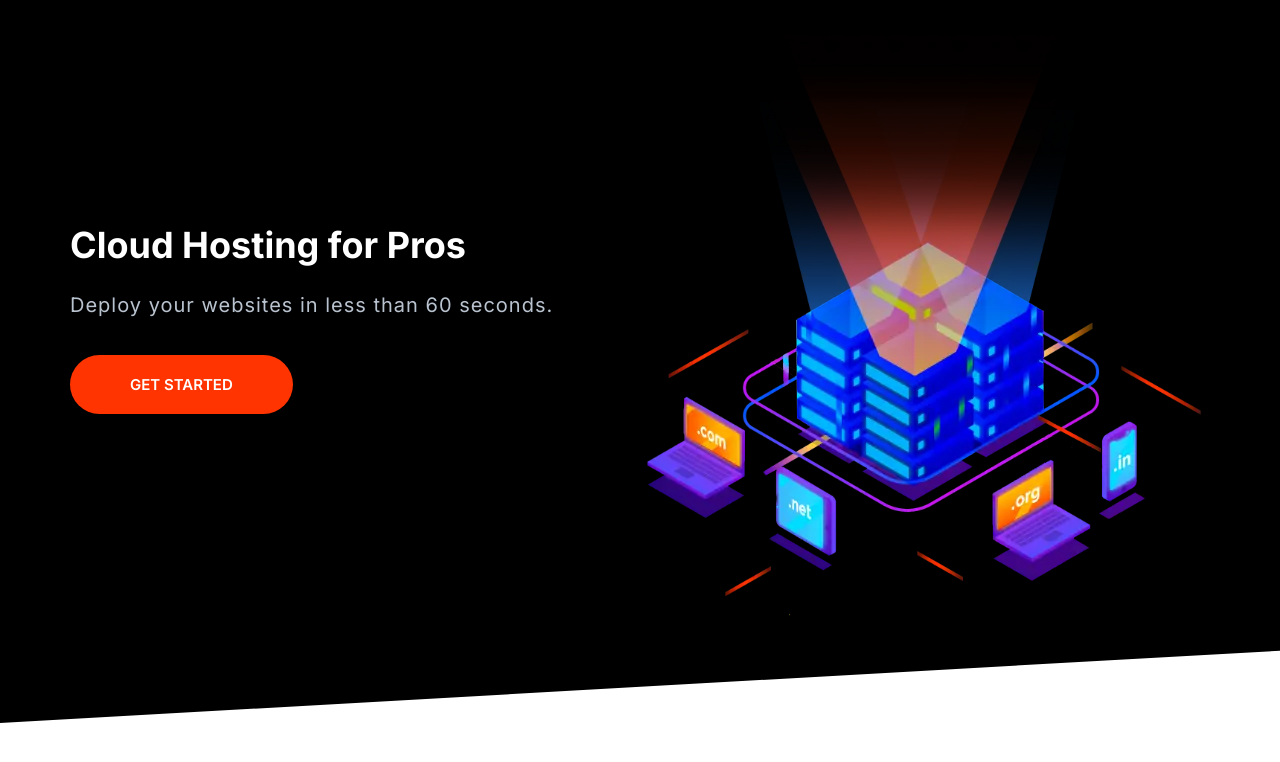
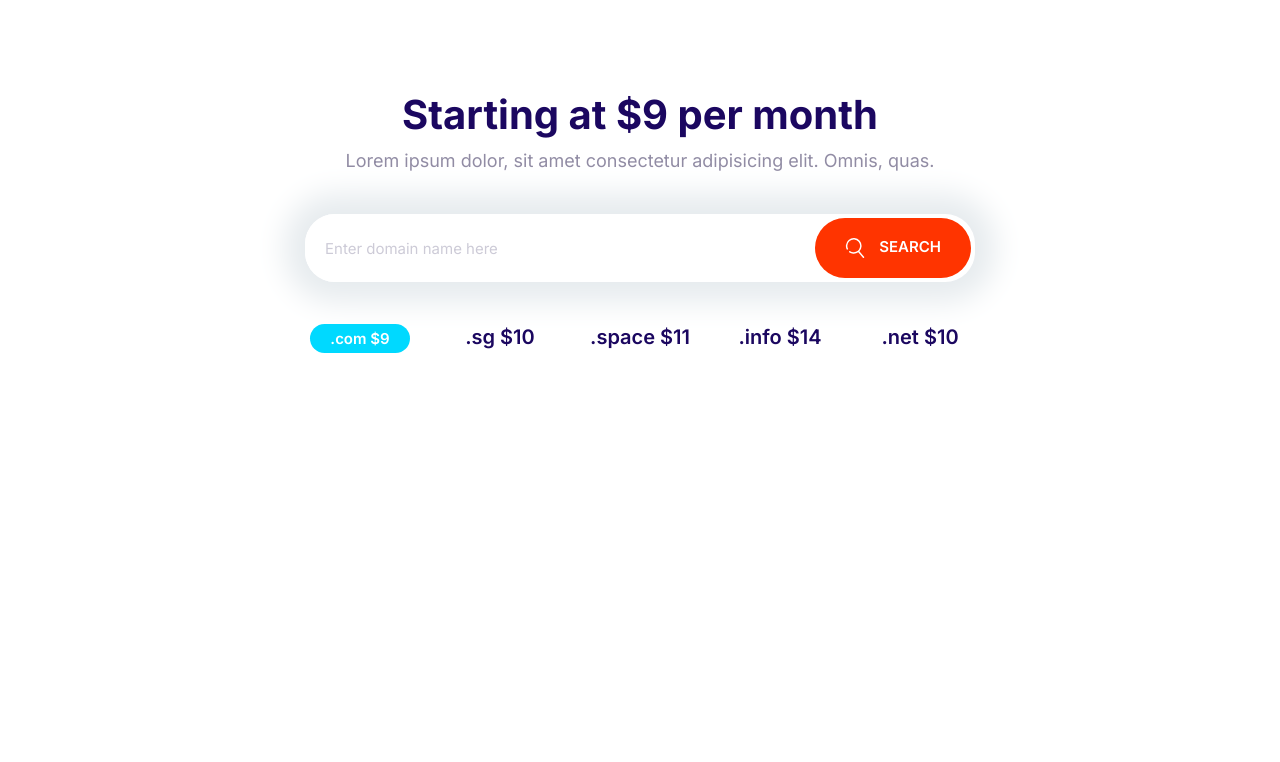
Before and after one commit to Bonnoroo/Moshify, a plain HTML site: page index.html in a window 1280 px wide. Drawn offline with Linux system fonts and the light colour scheme.

Commit message:
Define the domain block component.

```diff
--- a/css/styles.css
+++ b/css/styles.css
@@ -203,10 +203,18 @@ a {
     font-size: 1.8rem;
     font-weight: 600;
     margin: 1rem 0;
+    outline: 0;
     padding: 2rem 3rem;
     text-align: center;
     text-transform: uppercase;
     white-space: nowrap;
+}
+
+.btn .icon {
+    width: 2rem;
+    height: 2rem;
+    margin-right: 1rem;
+    vertical-align: middle;
 }
 
 .btn--primary {
@@ -288,7 +296,7 @@ a {
 .input-group .input {
     border: 0;
     flex-grow: 1;
-    padding: 1.5rem 1rem;
+    padding: 1.5rem 2rem;
 }
 
 .input-group .btn {
@@ -713,3 +721,29 @@ a {
         align-self: center;
     }
 }
+
+/* Domain Block */
+
+.block-domain .input-group {
+    box-shadow: 0 0 30px 20px #e6ebee;
+    border: 0;
+    margin: 4rem auto;
+    max-width: 670px;
+}
+
+.block-domain__prices {
+    display: grid;
+    grid-template-columns: repeat(3, 1fr);
+    grid-template-rows: repeat(2, 6rem);
+    font-size: 2rem;
+    font-weight: 600;
+    justify-items: center;
+    max-width: 700px;
+    margin: 0 auto;
+}
+
+@media screen and (min-width: 768px) {
+    .block-domain__prices {
+        grid-template-columns: repeat(auto-fit, minmax(10rem, 1fr));
+    }
+}
--- a/index.html
+++ b/index.html
@@ -15,27 +15,29 @@
     <link rel="stylesheet" href="css/normalize.css" />
   </head>
   <body>
-    <section class="block block--dark block--skewed-left hero">
-      <div class="container grid grid--1x2">
-        <header class="block__header hero__content">
-          <h1 class="block__heading">Cloud Hosting for Pros</h1>
-          <p class="hero__tagline">
-            Deploy your websites in less than 60 seconds.
-          </p>
-          <a href="" class="btn btn--accent btn--stretched">Get Started</a>
-        </header>
-        <picture>
-          <source
-            type="image/webp"
-            srcset="images/banner.webp 1x, images/banner@2x.webp 2x"
-          />
-          <source
-            type="image/png"
-            srcset="images/banner.png 1x, images/banner@2x.png 2x"
-          />
-          <img class="hero__image" src="images/banner.png" alt="" />
-        </picture>
+    <section class="block container block-domain">
+      <header class="block__header">
+        <h2>Starting at $9 per month</h2>
+        <p>
+          Lorem ipsum dolor, sit amet consectetur adipisicing elit. Omnis, quas.
+        </p>
+      </header>
+      <div class="input-group">
+        <input type="text" class="input" placeholder="Enter domain name here" />
+        <button class="btn btn--accent">
+          <svg class="icon icon--white">
+            <use xlink:href="images/sprite.svg#search"></use>
+          </svg>
+          Search
+        </button>
       </div>
+      <ul class="list block-domain__prices">
+        <li><span class="badge badge--secondary">.com $9</span></li>
+        <li>.sg $10</li>
+        <li>.space $11</li>
+        <li>.info $14</li>
+        <li>.net $10</li>
+      </ul>
     </section>
     <script src="main.js"></script>
   </body>
```
Also changed, not shown: components/domain-block.html (added, +24 -0 lines), components/inputs.html (+4 -1 lines), images/banner.png (added), images/banner@2x.png (added).
